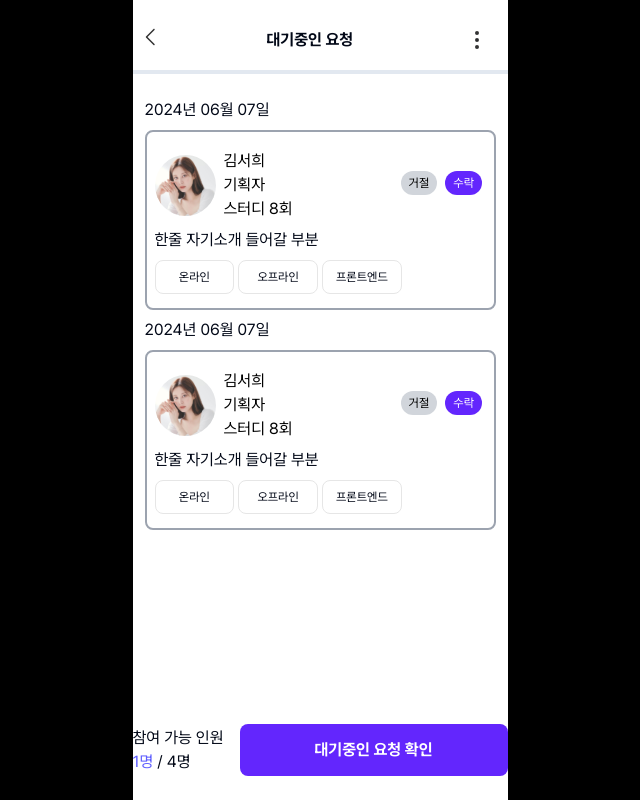
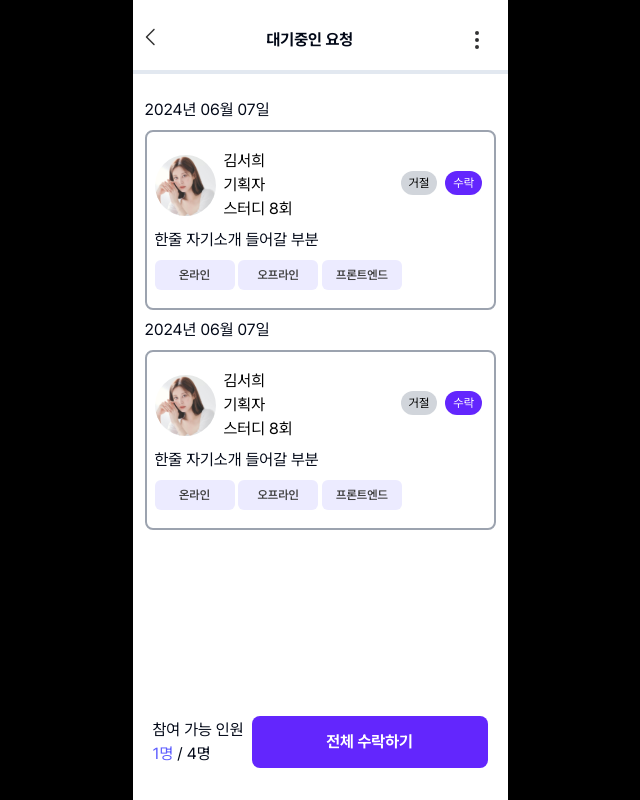
Before and after one commit to SuaJeong-winter/Swith_snProject, a Next.js app: page /waiting in a window 1280 px wide. Shown: the whole page, without its empty margins (320-960 px from the left). Built offline with nearby package versions, Linux system fonts and the light colour scheme.

Commit message:
feat: 대기중인 요청 페이지 수정

```diff
--- a/app/waiting/page.tsx
+++ b/app/waiting/page.tsx
@@ -2,6 +2,7 @@ import Link from 'next/link'
 import BtnBackIcon from '~/assets/btn_back.svg'
 import BtnMoreVertical from '~/assets/icon_more-vertical.svg'
 import MpProfile from '~/assets/mp_profile.svg'
+import { Badge } from '~/components/ui/badge'
 import { Button } from '~/components/ui/button'
 import { Chip } from '~/components/ui/chip'
 
@@ -40,9 +41,15 @@ export default function WaitingListPage() {
           </div>
           <p>한줄 자기소개 들어갈 부분</p>
           <div className="grid h-[10px] grid-cols-4 gap-1 text-xs">
-            <Chip>온라인</Chip>
-            <Chip>오프라인</Chip>
-            <Chip>프론트엔드</Chip>
+            <Badge className="h-[30px] w-[80px] justify-center bg-meetie-blue-1">
+              온라인
+            </Badge>
+            <Badge className="h-[30px] w-[80px] justify-center bg-meetie-blue-1">
+              오프라인
+            </Badge>
+            <Badge className="h-[30px] w-[80px] justify-center bg-meetie-blue-1">
+              프론트엔드
+            </Badge>
           </div>
         </div>
         <div>2024년 06월 07일</div>
@@ -65,14 +72,20 @@ export default function WaitingListPage() {
           </div>
           <p>한줄 자기소개 들어갈 부분</p>
           <div className="grid h-[10px] grid-cols-4 gap-1 text-xs">
-            <Chip>온라인</Chip>
-            <Chip>오프라인</Chip>
-            <Chip>프론트엔드</Chip>
+            <Badge className="h-[30px] w-[80px] justify-center bg-meetie-blue-1">
+              온라인
+            </Badge>
+            <Badge className="h-[30px] w-[80px] justify-center bg-meetie-blue-1">
+              오프라인
+            </Badge>
+            <Badge className="h-[30px] w-[80px] justify-center bg-meetie-blue-1">
+              프론트엔드
+            </Badge>
           </div>
         </div>
       </div>
 
-      <div className="fixed bottom-0 flex h-[100px] w-[375px] items-center justify-center space-x-4 bg-white">
+      <div className="fixed bottom-8 flex w-[375px] items-center justify-center space-x-2 bg-white px-[20px]">
         <div>
           <p>참여 가능 인원</p>
           <p>
@@ -81,7 +94,7 @@ export default function WaitingListPage() {
           </p>
         </div>
         <Button className="border-1 w-60 flex-[2] border-solid">
-          대기중인 요청 확인
+          전체 수락하기
         </Button>
       </div>
     </section>
```
